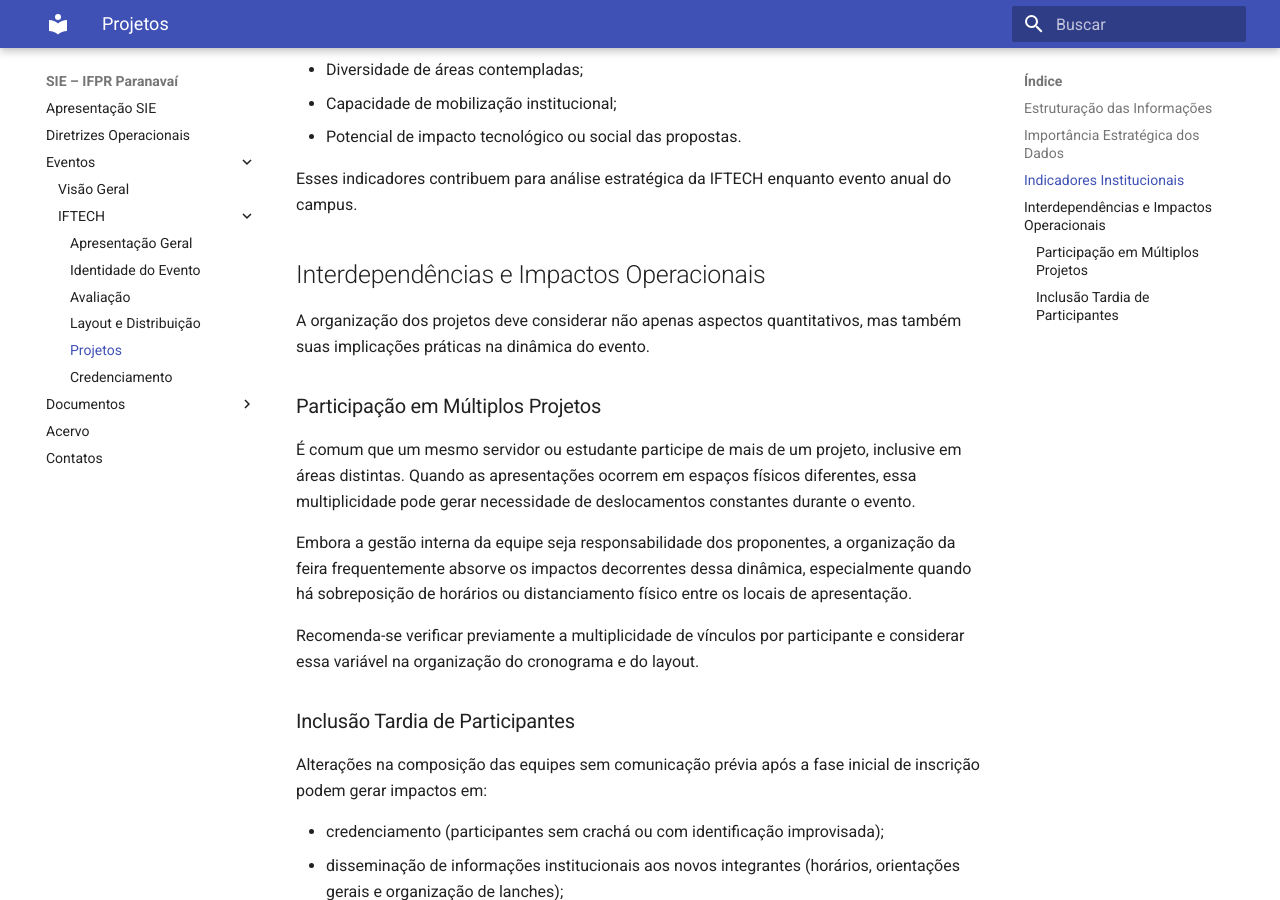
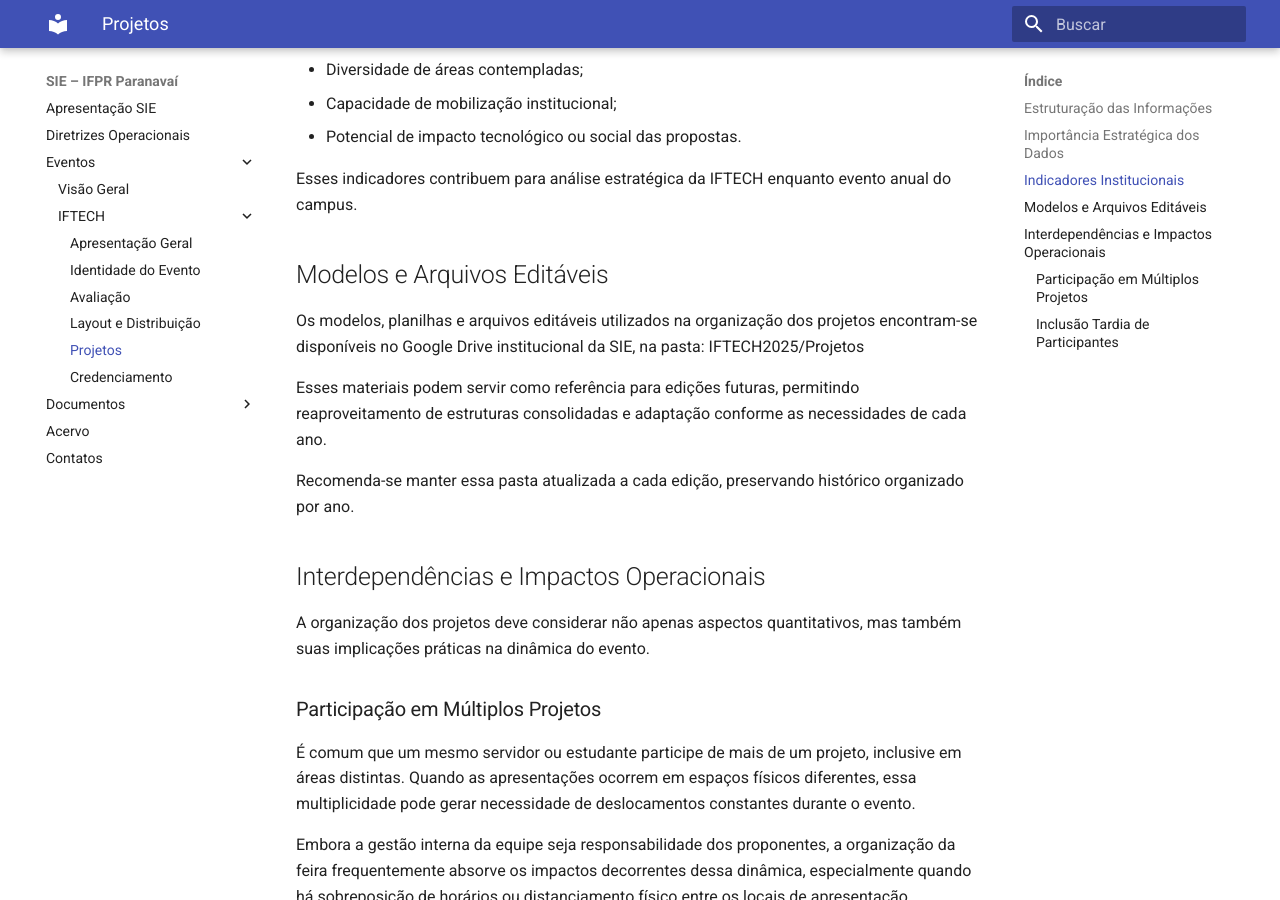
Before and after one commit to ifpr-sie-paranavai/dossie, an MkDocs documentation site: the page built from docs/eventos/iftech/projetos.md, in a window 1280 px wide and 900 px high, scrolled down 1288 px. Built offline with MkDocs 1.6.1 and Material for MkDocs 9.7.7, drawn with Linux system fonts in a browser that asks for light colours.

Commit message:
Update projetos.md

```diff
--- a/docs/eventos/iftech/projetos.md
+++ b/docs/eventos/iftech/projetos.md
@@ -40,6 +40,14 @@ A consolidação anual dos dados permite a geração de indicadores relevantes,
 
 Esses indicadores contribuem para análise estratégica da IFTECH enquanto evento anual do campus.
 
+## Modelos e Arquivos Editáveis
+
+Os modelos, planilhas e arquivos editáveis utilizados na organização dos projetos encontram-se disponíveis no Google Drive institucional da SIE, na pasta: IFTECH2025/Projetos
+
+Esses materiais podem servir como referência para edições futuras, permitindo reaproveitamento de estruturas consolidadas e adaptação conforme as necessidades de cada ano.
+
+Recomenda-se manter essa pasta atualizada a cada edição, preservando histórico organizado por ano.
+
 ## Interdependências e Impactos Operacionais
 
 A organização dos projetos deve considerar não apenas aspectos quantitativos, mas também suas implicações práticas na dinâmica do evento.
```
